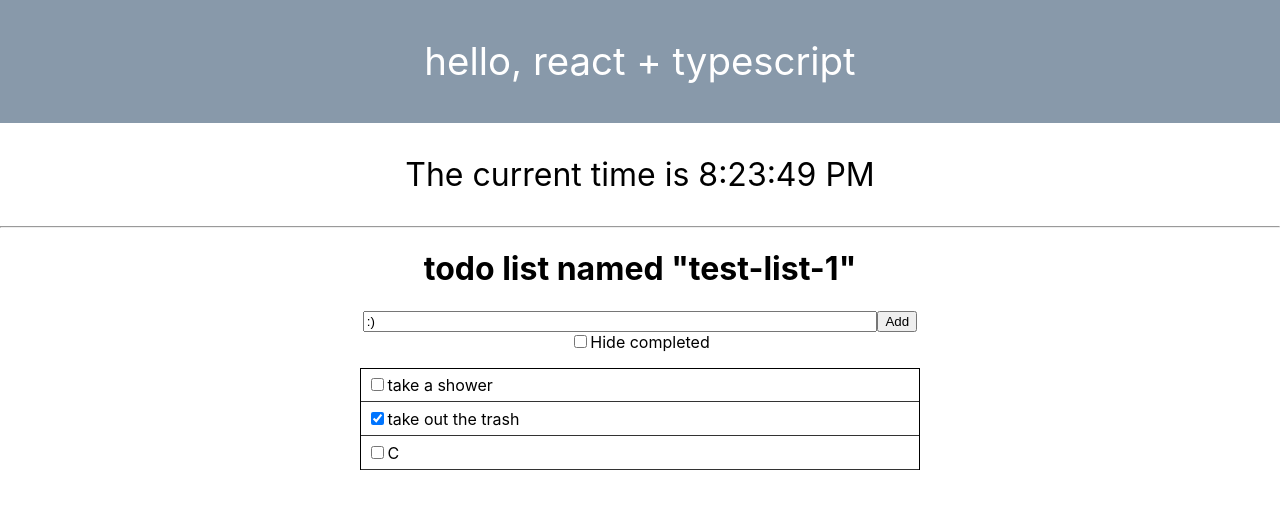
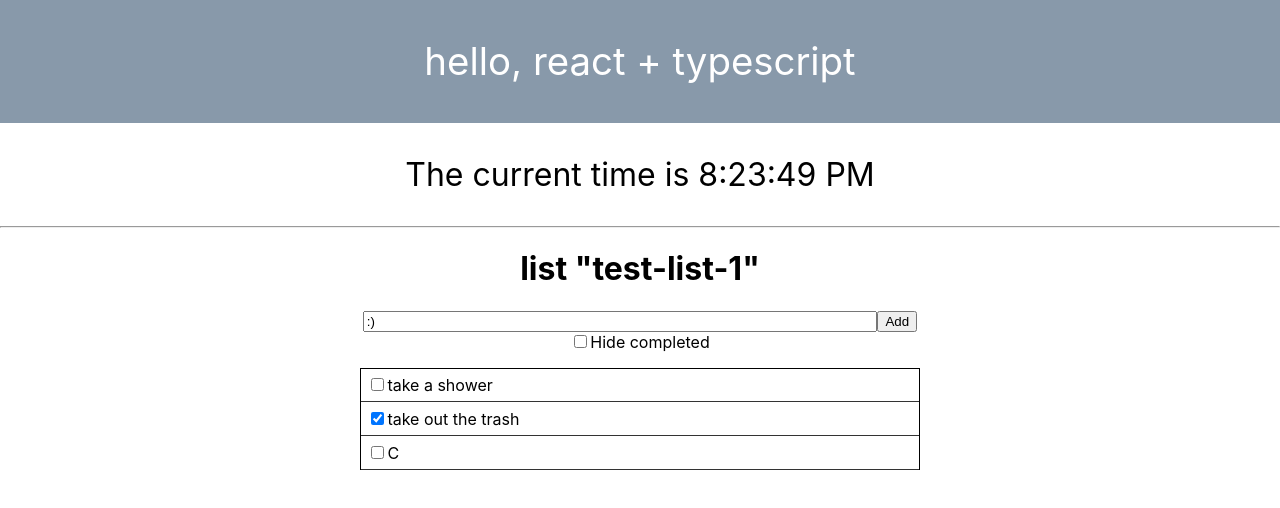
Before and after one commit to emptydiagram/react-ts-todo, a React (Create React App) app: page / in a window 1280 px wide. Shown: the top 508 px of the page. Built offline with nearby package versions, Linux system fonts and the light colour scheme; the HTML template or start-up script is replaced by a standard one.

Commit message:
Add TODOs

```diff
--- a/src/App.tsx
+++ b/src/App.tsx
@@ -35,6 +35,7 @@ class App extends React.Component<{}, TodoState> {
   }
 
   handleAddNewEntry() {
+    // TODO: persist to a backend
     this.setState((state, props) => ({
       items: state.items.concat(state.newEntryText),
       completed: this.state.completed.concat(false),
@@ -43,6 +44,7 @@ class App extends React.Component<{}, TodoState> {
   }
 
   handleToggleCompletion(e: ChangeEvent<HTMLInputElement>, i: number) {
+    // TODO: persist to a backend
     this.setState((state, props) => {
       let newCompleted = this.state.completed.map((c, j) => (i === j) ? !c : c)
       return {
@@ -52,6 +54,7 @@ class App extends React.Component<{}, TodoState> {
   }
 
   handleToggleHideCompleted(e: ChangeEvent<HTMLInputElement>) {
+    // TODO: persist to a backend
     this.setState((state, props) => ({
       hideCompleted: !state.hideCompleted
     }));
--- a/src/TodoList.tsx
+++ b/src/TodoList.tsx
@@ -50,7 +50,7 @@ export default class TodoList extends Component<TodoProps, {}> {
         }
 
         return <div id="todoList">
-            <h1>todo list named "{this.props.name}"</h1>
+            <h1>list "{this.props.name}"</h1>
             <div id="listContainer">
                 <input id="newEntryInput" type="text" placeholder="New entry"
                     value={this.props.newEntryText}
```
